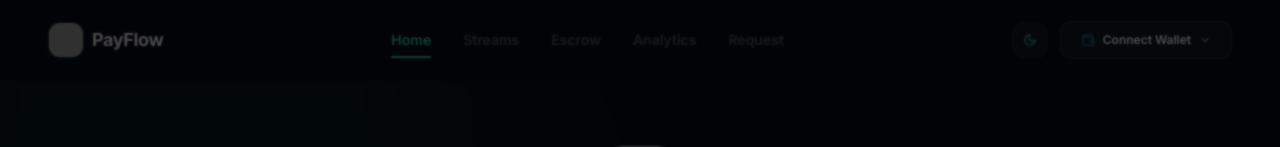
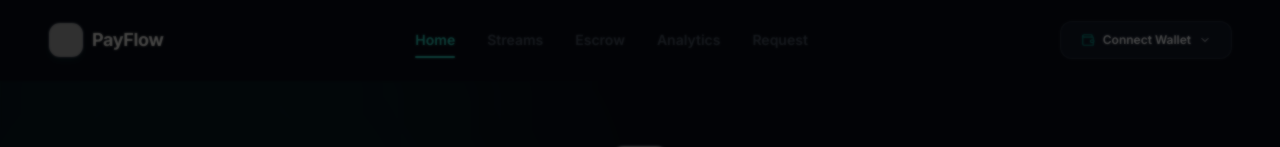
Before and after one commit to Ebendttl/payflow-protocol, a Next.js app in the folder apps/web/: page / in a window 1280 px wide. Shown: the top 147 px of the page. Built offline with nearby package versions, Linux system fonts and the light colour scheme; grey boxes are pictures that could not be loaded.

Commit message:
refactor: remove theme toggle functionality and add sizes prop to navbar images

```diff
--- a/apps/web/components/layout/Navbar.tsx
+++ b/apps/web/components/layout/Navbar.tsx
@@ -5,15 +5,14 @@ import Link from 'next/link';
 import Image from 'next/image';
 import { usePathname } from 'next/navigation';
 import { motion, AnimatePresence } from 'framer-motion';
-import { Menu, X, Home, Activity, ShieldCheck, BarChart3, Link2, Sun, Moon } from 'lucide-react';
+import { Menu, X, Home, Activity, ShieldCheck, BarChart3, Link2 } from 'lucide-react';
 import WalletButton from '../WalletButton';
-import { useTheme } from '../ThemeProvider';
 
 export default function Navbar() {
   const pathname = usePathname();
   const [isScrolled, setIsScrolled] = useState(false);
   const [mobileMenuOpen, setMobileMenuOpen] = useState(false);
-  const { theme, toggleTheme } = useTheme();
+
 
   useEffect(() => {
     const handleScroll = () => {
@@ -48,7 +47,7 @@ export default function Navbar() {
           {/* Logo / Wordmark */}
           <Link href="/" id="tour-logo" className="flex items-center gap-2 group">
             <div className="relative h-9 w-9 overflow-hidden rounded-xl bg-dark-800 border border-white/5 flex items-center justify-center transition-transform duration-300 group-hover:scale-105 shadow-md shadow-primary/10">
-              <Image src="/icon.png" alt="PayFlow Logo" fill priority className="object-cover" />
+              <Image src="/icon.png" alt="PayFlow Logo" fill priority sizes="32px" className="object-cover" />
             </div>
             <span
               className="font-bold text-lg tracking-tight text-[#F0EEE9] group-hover:text-primary-light transition-colors duration-200"
@@ -87,14 +86,6 @@ export default function Navbar() {
 
           {/* Action / Wallet button & mobile toggle */}
           <div className="flex items-center gap-3">
-            <button
-              onClick={toggleTheme}
-              className="p-2.5 rounded-xl border border-white/5 bg-dark-800 hover:bg-dark-700 text-teal-400 hover:text-teal-300 transition duration-150"
-              aria-label="Toggle theme"
-              title="Toggle theme"
-            >
-              {theme === 'dark' ? <Sun size={14} /> : <Moon size={14} />}
-            </button>
 
             <div id="tour-wallet-btn" className="hidden sm:block">
               <WalletButton />
@@ -138,7 +129,7 @@ export default function Navbar() {
                 <div className="flex justify-between items-center">
                   <div className="flex items-center gap-2">
                     <div className="relative h-8 w-8 overflow-hidden rounded-xl bg-dark-800 border border-white/5 flex items-center justify-center">
-                      <Image src="/icon.png" alt="PayFlow Logo" fill className="object-cover" />
+                      <Image src="/icon.png" alt="PayFlow Logo" fill sizes="32px" className="object-cover" />
                     </div>
                     <span className="font-bold text-md text-[#F0EEE9]">PayFlow</span>
                   </div>
@@ -183,13 +174,6 @@ export default function Navbar() {
                   <div className="flex-grow sm:hidden">
                     <WalletButton />
                   </div>
-                  <button
-                    onClick={toggleTheme}
-                    className="p-2.5 rounded-xl border border-white/5 bg-dark-800 hover:bg-dark-700 text-teal-400 hover:text-teal-300 transition duration-150 shrink-0"
-                    aria-label="Toggle theme"
-                  >
-                    {theme === 'dark' ? <Sun size={14} /> : <Moon size={14} />}
-                  </button>
                 </div>
                 <p className="text-xxs text-dark-600 text-center font-medium">
                   Stellar Soroban Continuous Flow
```
